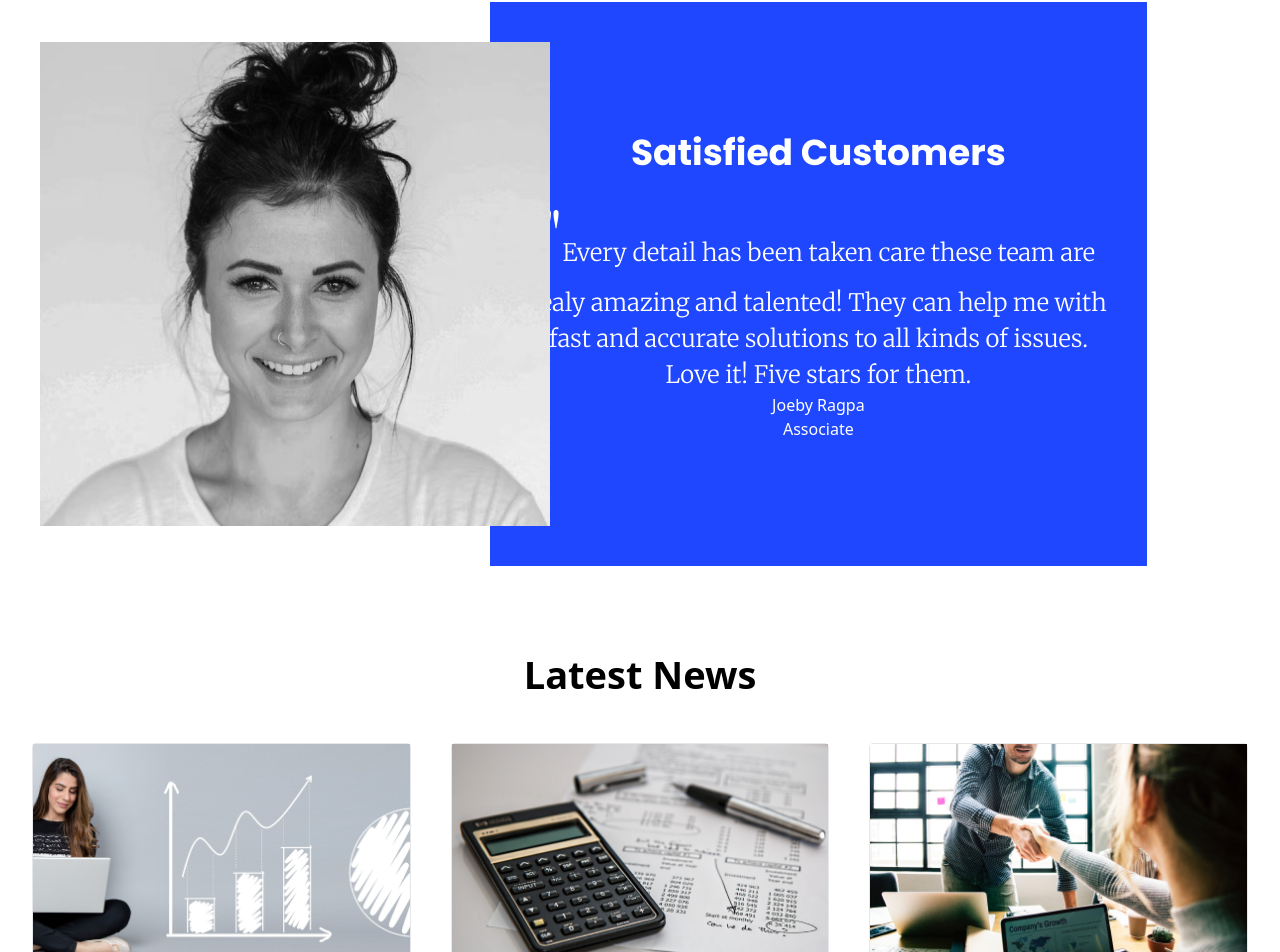
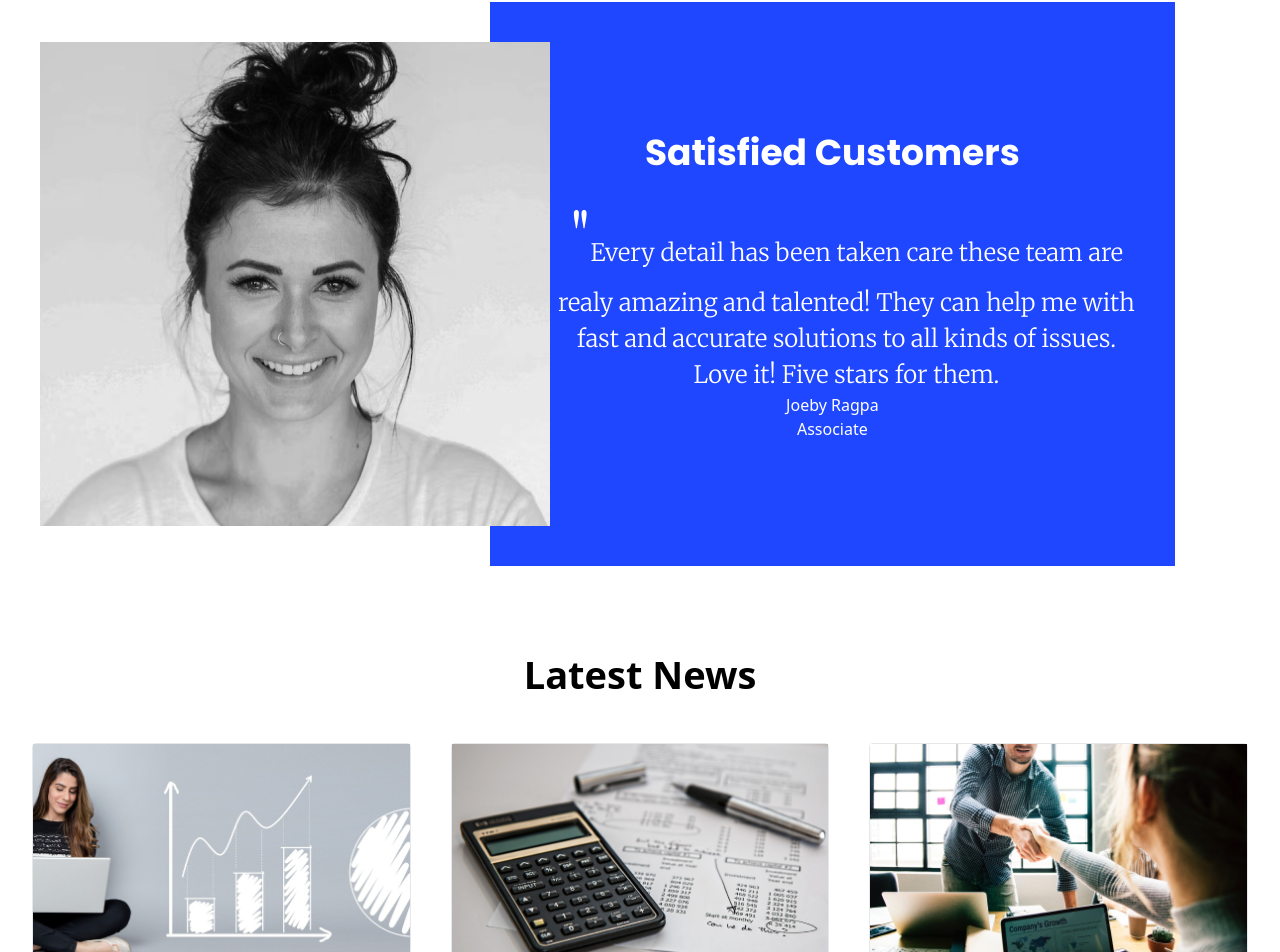
Before and after one commit to Alexandra4373/Spinfluence, a React (Vite) app: page / in a window 1280 px wide. Shown: the part 3736-4688 px from the top of the page. Built offline with nearby package versions, Linux system fonts and the light colour scheme; a web font is replaced by a local one.

Commit message:
Update App.jsx

```diff
--- a/src/App.jsx
+++ b/src/App.jsx
@@ -302,7 +302,7 @@ function App() {
                 <h2 className="font-poppins font-bold text-[36px] line-h-48">
                   Satisfied Customers
                 </h2>
-                <p className="font-merri font-light text-[24px] line-h-36">
+                <p className="font-merri font-light text-[24px] line-h-36 ml-7">
                   <span className="font-play font-normal text-[70px] line-h-46">
                     {" "}
                     &quot;
```
